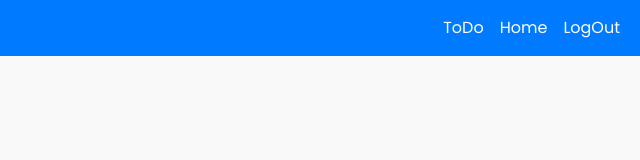
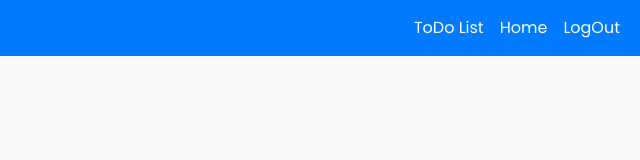
Before and after one commit to salmaanParis/Todo, a plain HTML site: page home.html in a window 1280 px wide. Shown: the full height of the page, 640-1280 px from the left. Drawn offline with nearby package versions, Linux system fonts and the light colour scheme.

Commit message:
home.html

```diff
--- a/home.html
+++ b/home.html
@@ -99,7 +99,7 @@
                         <a class="nav-link" href="new.html" >Home</a>
                     </li> -->
                     <li class="nav-item">
-                        <a class="nav-link" href="#" id="todoButton">ToDo</a>
+                        <a class="nav-link" href="#" id="todoButton">ToDo List</a>
                     </li>
                     <li class="nav-item">
                         <a class="nav-link" href="new.html" >Home</a>
```
